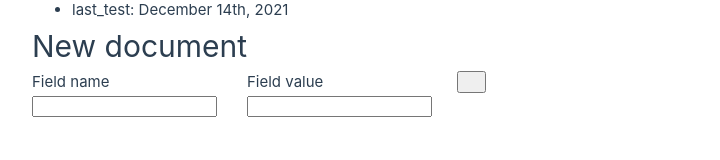
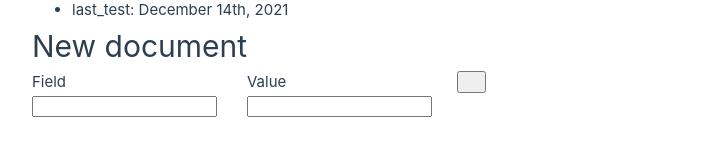
Before and after one commit to matan188/aba, a Vue app: page / in a window 1280 px wide. Shown: the part 132-292 px from the top of the page, without its empty margins (0-720 px from the left). Built offline with nearby package versions, Linux system fonts and the light colour scheme; some icons are missing.

Commit message:
Add generateId method

```diff
--- a/src/components/HomeComponent.vue
+++ b/src/components/HomeComponent.vue
@@ -6,6 +6,9 @@ import PlusThickIcon from "vue-material-design-icons/PlusThick.vue";
 
 <script>
 import json from "../assets/fixture.json";
+import randomWords from "random-words";
+// import fb from "../firebase/firebaseInit";
+// const firestore = fb.firestore;
 
 export default {
   data() {
@@ -34,12 +37,22 @@ export default {
       this.newName = "";
       this.newValue = "";
     },
+
+    generateId() {
+      return `${randomWords()}-${randomWords()}`;
+    },
+
+    async uploadDoc() {
+      if (this.itemsToAdd == 0) return;
+      console.log("Preparing upload");
+    },
+
+    buildDoc() {},
   },
   mounted() {
     for (const [key, value] of Object.entries(json.items)) {
       this.items[key] = value;
     }
-    console.log("this.items", this.items);
   },
 };
 </script>
@@ -62,11 +75,11 @@ script
         <span>
           <div class="new-item">
             <span class="field-name">
-              <div>Field name</div>
+              <div>Field</div>
               <input v-model="newName" type="text" />
             </span>
             <span class="field-value">
-              <div>Field value</div>
+              <div>Value</div>
               <input v-model="newValue" type="text" />
             </span>
             <div class="plus-button">
```
